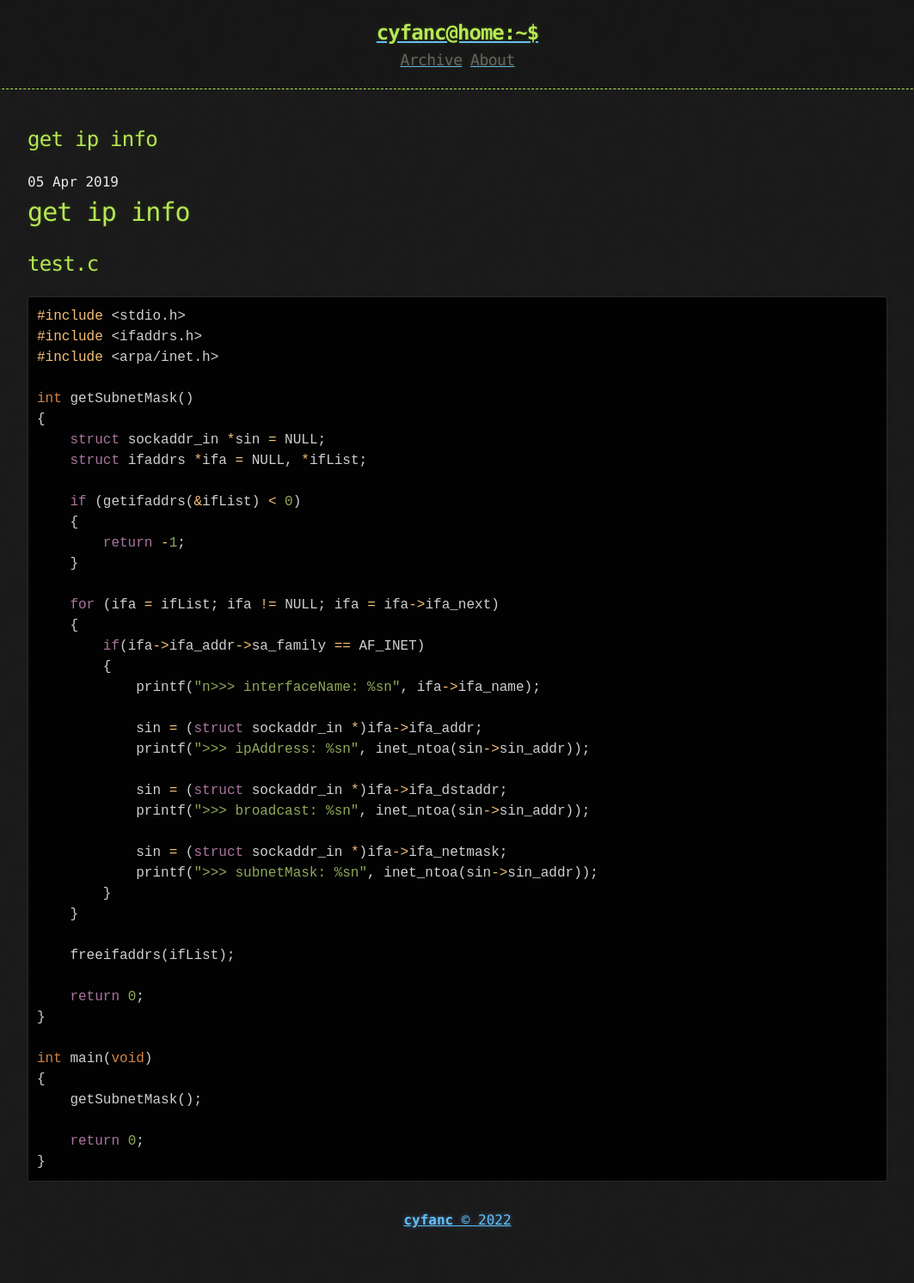
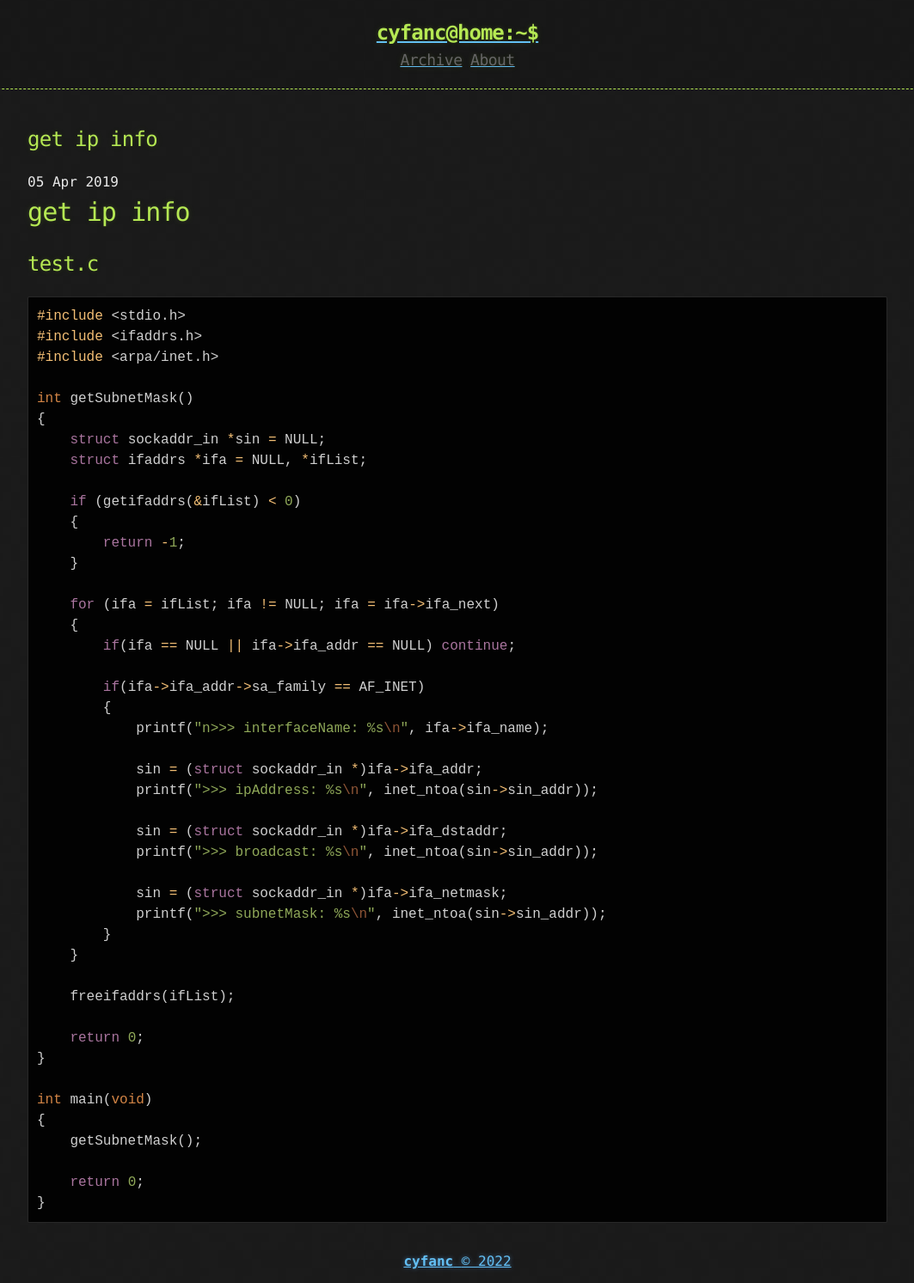
Before and after one commit to cyfanc/cyfanc.github.io, a Jekyll site: the page built from _posts/2019-04-05-get-ip-info.md, in a window 1280 px wide. Shown: the whole page at 86% size, without its empty margins (108-1171 px from the left). Built offline with Jekyll 4.4.1, drawn with Linux system fonts in a browser that asks for light colours; before the commit the page ends 1445 px from its top, so only the background shows below that.

Commit message:
Update 2019-04-05-get-ip-info.md

```diff
--- a/_posts/2019-04-05-get-ip-info.md
+++ b/_posts/2019-04-05-get-ip-info.md
@@ -22,18 +22,20 @@ int getSubnetMask()
 
     for (ifa = ifList; ifa != NULL; ifa = ifa->ifa_next)
     {
+        if(ifa == NULL || ifa->ifa_addr == NULL) continue;
+
         if(ifa->ifa_addr->sa_family == AF_INET)
         {
-            printf("n>>> interfaceName: %sn", ifa->ifa_name);
+            printf("n>>> interfaceName: %s\n", ifa->ifa_name);
 
             sin = (struct sockaddr_in *)ifa->ifa_addr;
-            printf(">>> ipAddress: %sn", inet_ntoa(sin->sin_addr));
+            printf(">>> ipAddress: %s\n", inet_ntoa(sin->sin_addr));
 
             sin = (struct sockaddr_in *)ifa->ifa_dstaddr;
-            printf(">>> broadcast: %sn", inet_ntoa(sin->sin_addr));
+            printf(">>> broadcast: %s\n", inet_ntoa(sin->sin_addr));
 
             sin = (struct sockaddr_in *)ifa->ifa_netmask;
-            printf(">>> subnetMask: %sn", inet_ntoa(sin->sin_addr));
+            printf(">>> subnetMask: %s\n", inet_ntoa(sin->sin_addr));
         }
     }
 
```
